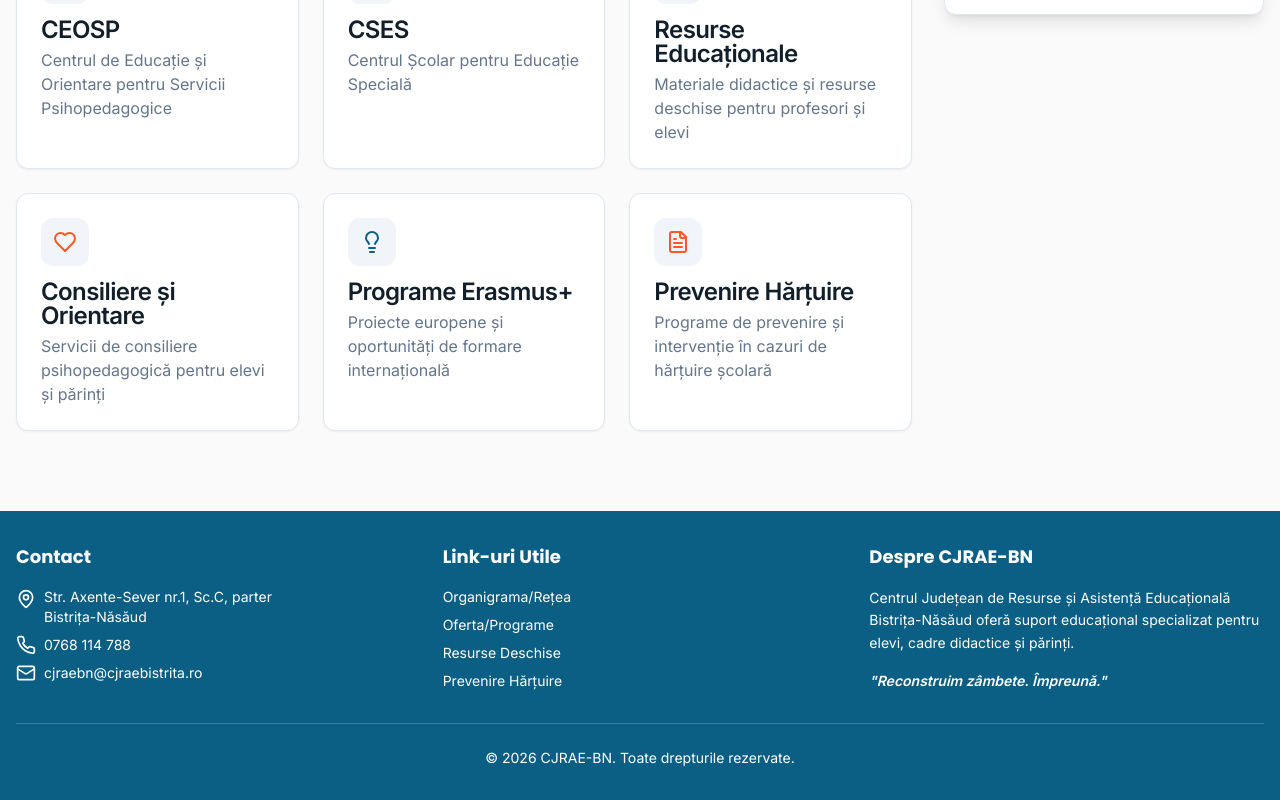
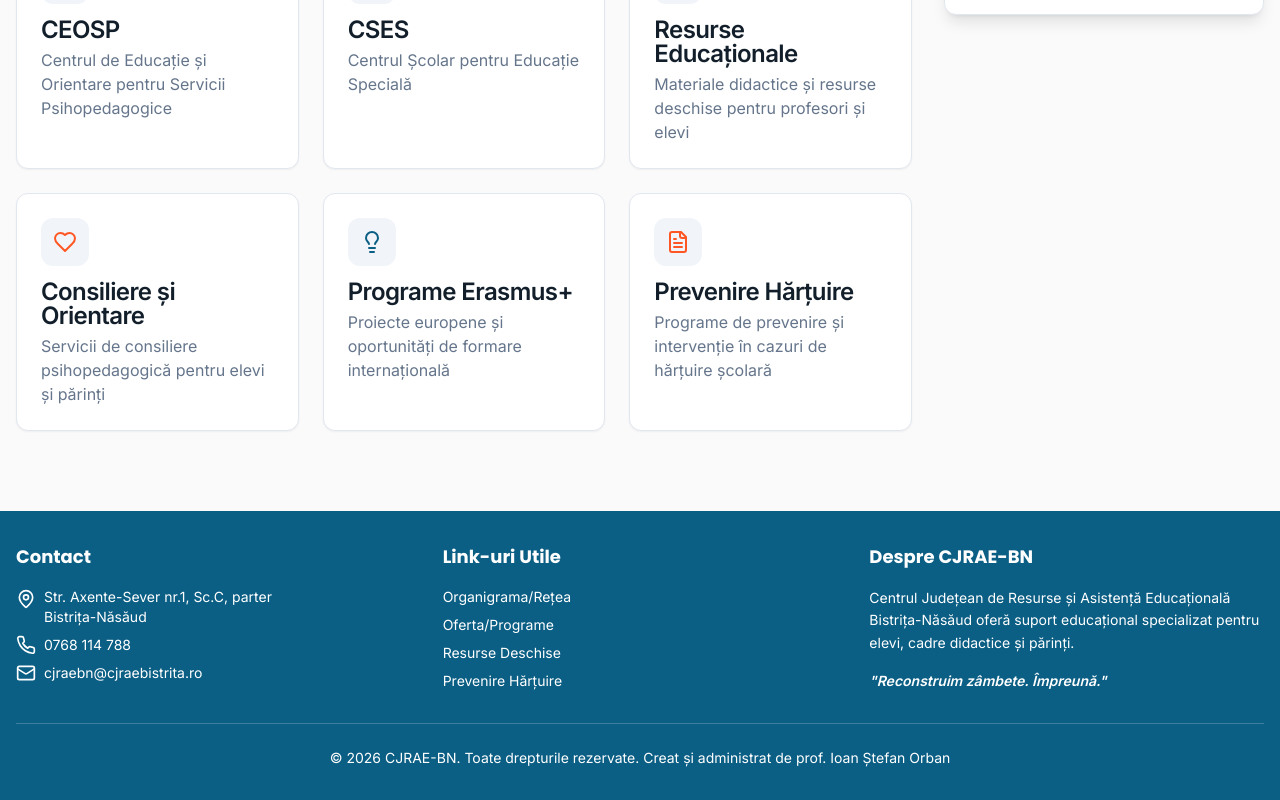
Before and after one commit to cabinetsilasi/responsive-announcer, a React (Vite) app: page / in a window 1280 px wide. Shown: the part 1468-2268 px from the top of the page. Built offline with nearby package versions, Linux system fonts and the light colour scheme; the HTML template or start-up script is replaced by a standard one.

Commit message:
Changes
Co-authored-by: cabinetsilasi <234903187+cabinetsilasi@users.noreply.github.com>

```diff
--- a/src/components/layout/Footer.tsx
+++ b/src/components/layout/Footer.tsx
@@ -69,7 +69,7 @@ export const Footer = () => {
         </div>
 
         <div className="border-t border-primary-foreground/20 mt-8 pt-6 text-center text-sm">
-          <p>© {new Date().getFullYear()} CJRAE-BN. Toate drepturile rezervate.</p>
+          <p>© {new Date().getFullYear()} CJRAE-BN. Toate drepturile rezervate. Creat și administrat de prof. Ioan Ștefan Orban</p>
         </div>
       </div>
     </footer>
```
